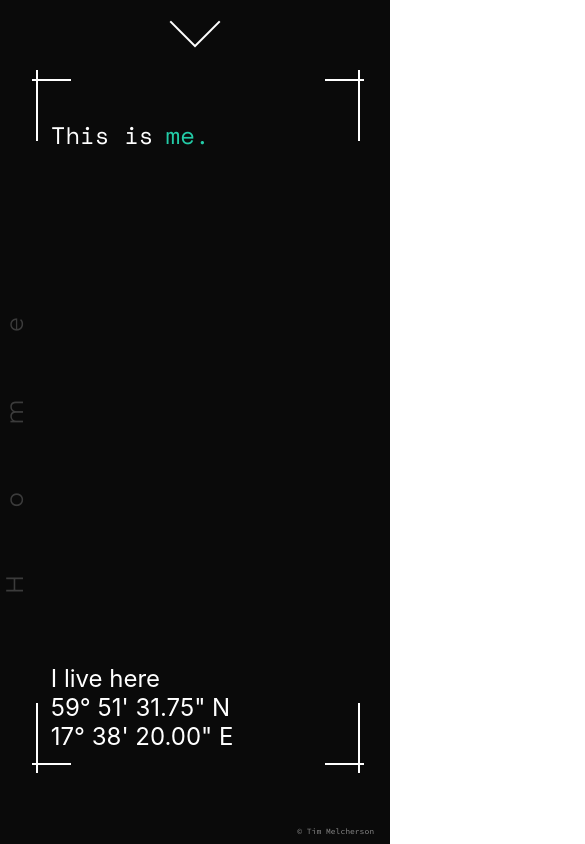
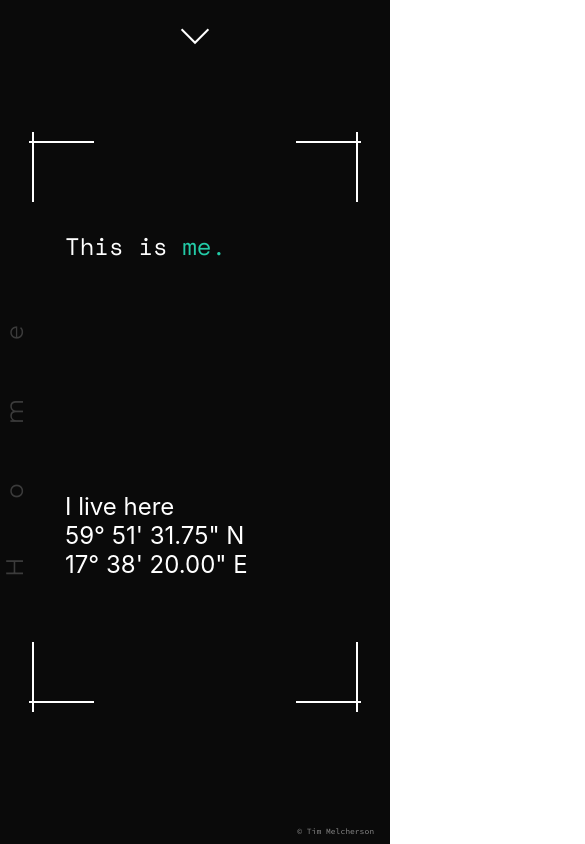
Before and after one commit to timmelcherson/portfolio, a React (Create React App) app in the folder client/: page / in a window 390 px wide. Shown: the top 844 px of the page, 585 px wide, since content can reach past the window. Built offline with nearby package versions, Linux system fonts and the light colour scheme.

Commit message:
More changes

```diff
--- a/client/src/App.css
+++ b/client/src/App.css
@@ -9,33 +9,41 @@
 }
 
 .corner-lines {
-	position: relative;
-	transition: all 0.5s;
+	position: absolute;
+	transition: all 0.5s ease-in-out;
+	width: 8.33%;
+	height: 8.33%;
 }
 
 .extend-corner-lines {
-	width: 45vw;
-	height: 45vh;
+	width: 45%;
+	height: 45%;
 }
 
 #top-left-lines {
-    grid-column-start: 2;
-    grid-row-start: 2;
+	/* grid-column-start: 2;
+	grid-row-start: 2; */
+	top: 8.33%;
+	left: 8.33%;
+	transition: all 0.5s ease-in-out;
 }
 
 #top-right-lines {
-	grid-column-start: 11;
-    grid-row-start: 2;
+	top: 8.33%;
+	right: 8.33%;
+	transition: all 0.5s ease-in-out;
 }
 #bottom-left-lines {
 	/* transform: rotate(180deg); */
-	grid-column-start: 2;
-    grid-row-start: 11;
+	bottom: 8.33%;
+	left: 8.33%;
+	transition: all 0.5s ease-in-out;
 }
 #bottom-right-lines {
 	/* transform: rotate(180deg); */
-	grid-column-start: 11;
-    grid-row-start: 11;
+	bottom: 8.33%;
+	right: 8.33%;
+	transition: all 0.5s ease-in-out;
 }
 
 .corner-lines::before {
@@ -58,33 +66,47 @@
 	z-index: 4;
 }
 
-#top-left-lines::before,
 #top-right-lines::before {
-	top: 1vh;
+	right: -1vw;
+	top: 0;
 }
-#top-left-lines::after,
+#top-right-lines::after {
+	right: 0;
+	top: -1vh;
+}
+#top-left-lines::before {
+	left: -1vw;
+	top: 0;
+}
+#top-left-lines::after {
+	top: -1vh;
+	left: 0;
+}
+#bottom-left-lines::before {
+	left: -1vw;
+	bottom: 0;
+}
 #bottom-left-lines::after {
-	left: 1vw;
+	left: 0;
+	bottom: -1vh;
 }
-
-#top-right-lines::after,
 #bottom-right-lines::after {
-	right: 1vw;
+	right: 0;
+	bottom: -1vh;
 }
-
-#bottom-left-lines::before,
 #bottom-right-lines::before {
-	bottom: 1vh;
+	bottom: 0;
+	right: -1vw;
 }
 
 *::selection {
 	color: #000;
-    background: #FFF;
+	background: #fff;
 }
 
 *::-moz-selection {
 	color: #000;
-    background: #FFF;
+	background: #fff;
 }
 
 @media only screen and (max-width: 600px) {
@@ -93,6 +115,22 @@
 	}
 
 	.corner-lines {
-		width: 10vw;
+		width: 16.66%;
+		margin: 8.33vh 0;
 	}
 }
+
+@media only screen and (min-width: 601px) and (max-width: 1024px) {
+	#app-main-container {
+		font-size: 12px;
+	}
+
+	.extend-corner-lines {
+		height: 52vh;
+	}
+
+	.corner-lines {
+		width: 16.66%;
+		margin: 8.33vh 0;
+	}
+}
--- a/client/src/App.js
+++ b/client/src/App.js
@@ -23,7 +23,6 @@ class App extends Component {
 	navCallback = clickedLinkId => {
 		switch (clickedLinkId) {
 			case 'nav-link-home':
-				console.log('case 1');
 				this.setState({
 					shouldHomeRender: true,
 					shouldProjectsDashboardRender: false
@@ -31,7 +30,6 @@ class App extends Component {
 				break;
 
 			case 'nav-link-projects':
-				console.log('case 2');
 				this.setState({
 					shouldHomeRender: false,
 					shouldProjectsDashboardRender: true
--- /dev/null
+++ b/client/src/components/Animations.css
@@ -0,0 +1,82 @@
+
+@keyframes slideUpAndDown {
+	0%,
+	50%,
+	100% {
+		transform: translate(0, 0);
+	}
+
+	25% {
+		transform: translate(0, 6px);
+	}
+
+	75% {
+		transform: translate(0, -6px);
+	}
+}
+
+@-webkit-keyframes fadeIn {
+	0% {
+		opacity: 0;
+	}
+	100% {
+		opacity: 1;
+	}
+}
+@-moz-keyframes fadeIn {
+	0% {
+		opacity: 0;
+	}
+	100% {
+		opacity: 1;
+	}
+}
+@-o-keyframes fadeIn {
+	0% {
+		opacity: 0;
+	}
+	100% {
+		opacity: 1;
+	}
+}
+@keyframes fadeIn {
+	0% {
+		opacity: 0;
+	}
+	100% {
+		opacity: 1;
+	}
+}
+
+@-webkit-keyframes fadeOut {
+	0% {
+		opacity: 1;
+	}
+	100% {
+		opacity: 0;
+	}
+}
+@-moz-keyframes fadeOut {
+	0% {
+		opacity: 1;
+	}
+	100% {
+		opacity: 0;
+	}
+}
+@-o-keyframes fadeOut {
+	0% {
+		opacity: 1;
+	}
+	100% {
+		opacity: 0;
+	}
+}
+@keyframes fadeOut {
+	0% {
+		opacity: 1;
+	}
+	100% {
+		opacity: 0;
+	}
+}
--- a/client/src/components/Home.css
+++ b/client/src/components/Home.css
@@ -1,26 +1,29 @@
 #home-container {
+    display: grid;
+    grid-template-columns: repeat(12, 8.33%);
+    grid-template-rows: repeat(12, 8.33%);
     background: #0a0a0a;
     grid-column: 1 / 13;
     grid-row: 1 / 13;
 }
 
 #home-presentation {
-	position: absolute;
-	top: 11vh;
-	left: 11vw;
+    grid-column: 3 / span 5;
+    grid-row: 3 / 3;
     z-index: 2;
+    display: flex;
 }
 
 #home-presentation p {
 	position: relative;
-	display: inline-block;
 	font-family: 'Space Mono', sans-serif;
     font-size: 3em;
+    margin: 0 .6em 0 0;
 }
 
 #home-presentation-me {
+    position: relative;
 	color: #23cba7;
-	margin: 0 0.5em;
 }
 
 #home-presentation-me:hover {
@@ -48,7 +51,6 @@
     display: flex;
     justify-content: center;
 	height: 100%;
-	width: 100vh;
 	left: 0;
 	margin: 0;
 	z-index: 1;
@@ -58,21 +60,23 @@
 	color: white;
 	font-family: 'Montserrat', sans-serif;
     text-align: center;
-	letter-spacing: 8vh;
-	transform: rotate(270deg);
-	-webkit-transform: rotate(270deg);
-	-moz-transform: rotate(270deg);
+    text-orientation: sideways;
+    writing-mode: vertical-rl;
+    text-align: center;
+    transform: rotate(180deg);
+    -moz-transform: rotate(180deg);
+    -webkit-transform: rotate(180deg);
+    letter-spacing: 7vh;
 	margin: 0;
 	opacity: 0.2;
 }
 
 #home-coordinates-container {
-	position: absolute;
 	display: flex;
 	flex-flow: column;
 	font-size: 3em;
-	bottom: 11vh;
-	left: 11vw;
+    grid-column: 3 / span 5;
+    grid-row: 9 / span 3;
 	z-index: 2;
 	margin: 0;
 }
@@ -81,12 +85,17 @@
 	margin: 0;
 }
 
-@media only screen and (max-width: 600px) {
-	#home-coordinates-container {
-		margin-left: 2vw;
+@media only screen and (max-width: 1024px) {
+
+	#home-presentation {
+		grid-column: 3 / span 8;
+		grid-row: 4 / 4;
+		align-self: center;
 	}
 
-	#home-presentation {
-		margin-left: 2vw;
+	#home-coordinates-container {
+		grid-column: 3 / span 10;
+		grid-row: 8 / span 3;
 	}
+
 }
--- a/client/src/components/Navigation.css
+++ b/client/src/components/Navigation.css
@@ -13,7 +13,7 @@
 
 #nav-inner-container {
 	display: flex;
-	justify-content: center;
+	justify-content: space-evenly;
 	align-items: center;
 	height: 100%;
 	width: 100%;
@@ -21,8 +21,8 @@
 
 #menu-down-arrow {
 	position: absolute;
-	height: 36px;
-	width: 36px;
+	height: 2.5em;
+	width: 2.5em;
 	/* border-style: solid;
 	border-color: white;
 	border-width: 0px 3px 3px 0px; */
@@ -56,9 +56,8 @@
 
 .nav-link {
 	color: white;
-	font-size: 2em;
-	margin: 0 2em;
-	padding: 1em;
+	font-size: 3em;
+	padding: .3em;
 	text-decoration: none;
 	font-family: 'Source Code Pro', sans-serif;
 }
@@ -80,3 +79,12 @@
 	opacity: 0;
 	transition: all 100ms;
 }
+
+
+@media only screen and (max-width: 600px) {
+
+}
+
+@media only screen and (min-width: 601px) and (max-width: 1024px) {
+
+}
--- a/client/src/components/PresentationPopup.css
+++ b/client/src/components/PresentationPopup.css
@@ -1,24 +1,20 @@
 #popup-container {
-	position: absolute;
     display: flex;
-    align-items: center;
-	top: 0;
-	width: 40vw;
-	height: 30vh;
-	margin: 25vh 25vw;
+    grid-column: 2 / 12;
+    grid-row: 4 / 9;
 	background: rgba(35, 203, 167, 0.7);
-    border-radius: 1em;
+    border-radius: 5%;
     opacity: 0;
     visibility: hidden;
     transition: all 0.3s;
     z-index: 100;
+    margin: 0;
 }
 
 #popup-container-info {
     display: flex;
     flex-flow: column;
     justify-content: center;
-    height: 100%;
 }
 
 #popup-container p {
@@ -28,6 +24,7 @@
 
 #popup-container-image {
     height: 100%;
+    object-fit: cover;
     border-top-left-radius: 1em;
     border-bottom-left-radius: 1em;
     left: 0;
@@ -35,14 +32,13 @@
 }
 
 #popup-close-btn {
-    position: absolute;
-    height: 20px;
-    width: 20px;
-    background: none;
-    outline: none;
-    border: none;
+    position: relative;
+    height: 30px;
+    width: 30px;
     right: 0;
-    margin: 4px;
+    top: 0;
+    margin: 10px;
+    z-index: 200;
 }
 
 #popup-close-btn::before, #popup-close-btn::after {
@@ -54,33 +50,22 @@
 }
 
 #popup-close-btn::before {
-    transform: translate(-50%, 0) rotate(45deg);
+    transform: translateY(9px) rotate(45deg);
 }
 
 #popup-close-btn::after {
-    transform: translate(-50%, 0) rotate(-45deg);
+    transform: translateY(9px) rotate(-45deg);
 }
 
 @media only screen and (max-width: 600px) {
-	#popup-container  {
-        flex-flow: column;
-        justify-content: center;
-        width: 100vw;
-        margin: 25vh 0 0 0;
-        height: 50vh;
-        border-radius: 0;
-    }
 
     #popup-container-image {
-        height: 80%;
-        border-radius: 1em;
+        width: 60%;
+        border-radius: 5%;
     }
 
     #popup-container-info {
-        flex-flow: row;
+        width: 40%;
     }
 
-    #popup-container p {
-        margin: 1em;
-    }
 }
--- a/client/src/components/PresentationPopup.js
+++ b/client/src/components/PresentationPopup.js
@@ -9,20 +9,24 @@ class PresentationPopup extends Component {
 	// }
 
 	closePopupWindow = () => {
-		let popup = document.getElementById("popup-container");
+		let popup = document.getElementById('popup-container');
 		popup.style.visibility = 'hidden';
 		popup.style.opacity = '0';
-	}
+	};
 
 	render() {
 		return (
 			<div id='popup-container'>
-				<button id="popup-close-btn" onClick={this.closePopupWindow} />
-				<img id='popup-container-image' alt="" src='images/profpic_bw.jpg' />
+				<img
+					id='popup-container-image'
+					alt=''
+					src='images/profpic_bw.jpg'
+				/>
 				<div id='popup-container-info'>
 					<p>Name: Tim</p>
 					<p>Age: 25</p>
 				</div>
+				<div id='popup-close-btn' onClick={this.closePopupWindow} />
 			</div>
 		);
 	}
--- a/client/src/components/ProjectsDashboard.js
+++ b/client/src/components/ProjectsDashboard.js
@@ -3,13 +3,14 @@ import Fade from 'react-reveal/Fade';
 // import PropTypes from 'prop-types';
 
 import './ProjectsDashboard.css';
+import './Animations.css';
 
 class ProjectsDashboard extends Component {
 	constructor(props) {
 		super(props);
 
 		this.state = {
-			showOverlay: true,
+			showOverlay: false,
 			projectUrl: '',
 			projectUrlText: '',
 			projectDescription: '',
@@ -73,7 +74,7 @@ class ProjectsDashboard extends Component {
 
 		image.style.transform = 'scale(1)';
 		this.setState({
-			showOverlay: true
+			showOverlay: false
 		});
     };
 
@@ -180,7 +181,8 @@ class ProjectsDashboard extends Component {
 							id='project-image-container'
 							onMouseEnter={this.onProjectImageEnter}
 							onMouseLeave={this.onProjectImageLeave}
-							onWheel={this.projectWheelScroll}>
+							onWheel={this.projectWheelScroll}
+                            >
 							<Fade
 								duration={300}
 								opposite
@@ -192,13 +194,13 @@ class ProjectsDashboard extends Component {
 										{projectUrlText}
 									</a>
 								</div>
-								<div id='project-overlay-scroll-down-container'>
+							</Fade>
+                            <div id='project-overlay-scroll-down-container'>
 									<div id='project-overlay-mouse'>
 										<div id='project-overlay-scrollwheel' />
 									</div>
-									<i id='project-overlay-down-arrow' />
+									<i id='project-overlay-scroll-down-arrow' />
 								</div>
-							</Fade>
 							<img id='project-image' src={projectImg} alt='' />
 						</div>
 					</div>
```
Also changed, not shown: client/src/components/Navigation.js (+14 -9 lines), client/src/components/ProjectsDashboard.css (+66 -155 lines). Lines whose indentation alone changed are shown as unchanged.
